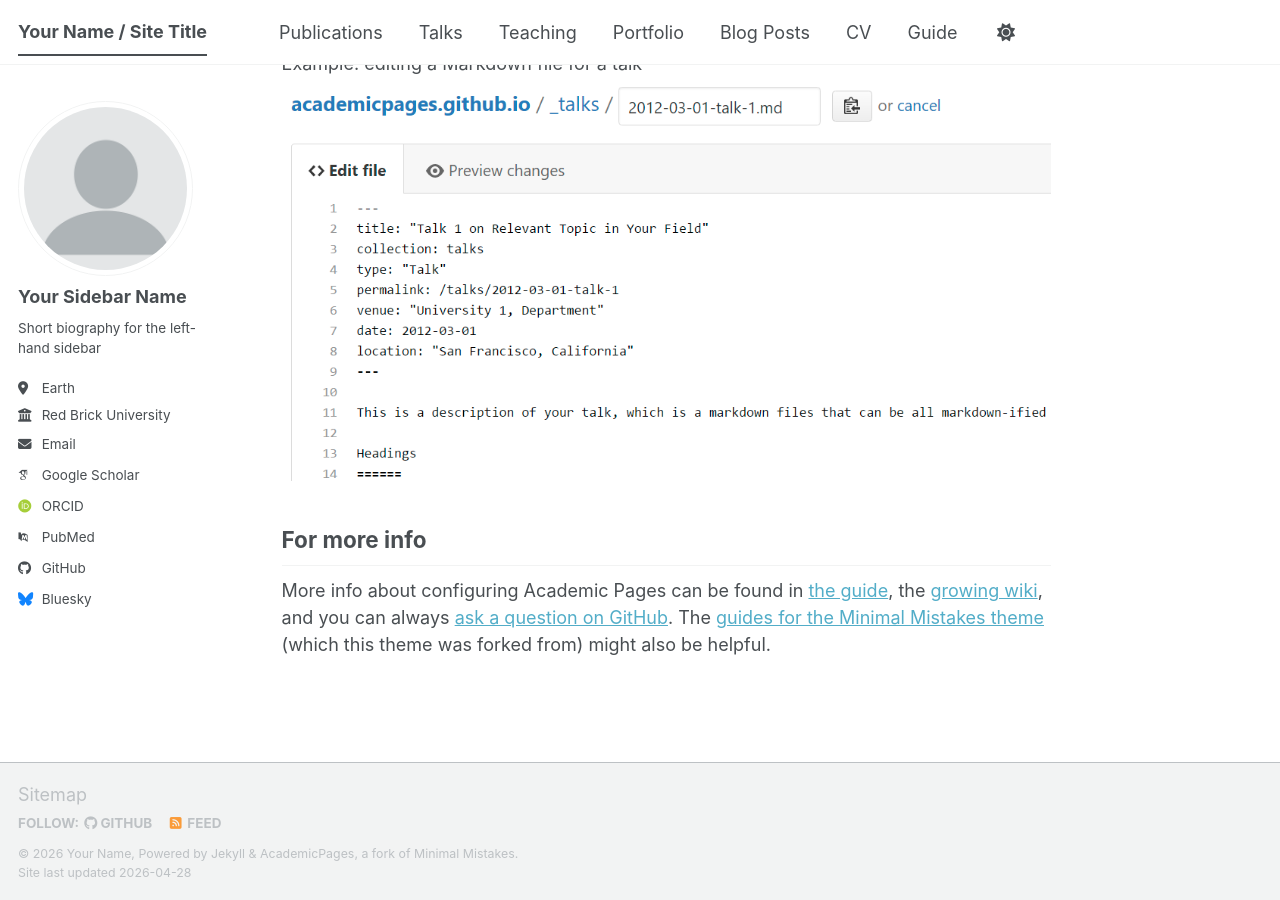
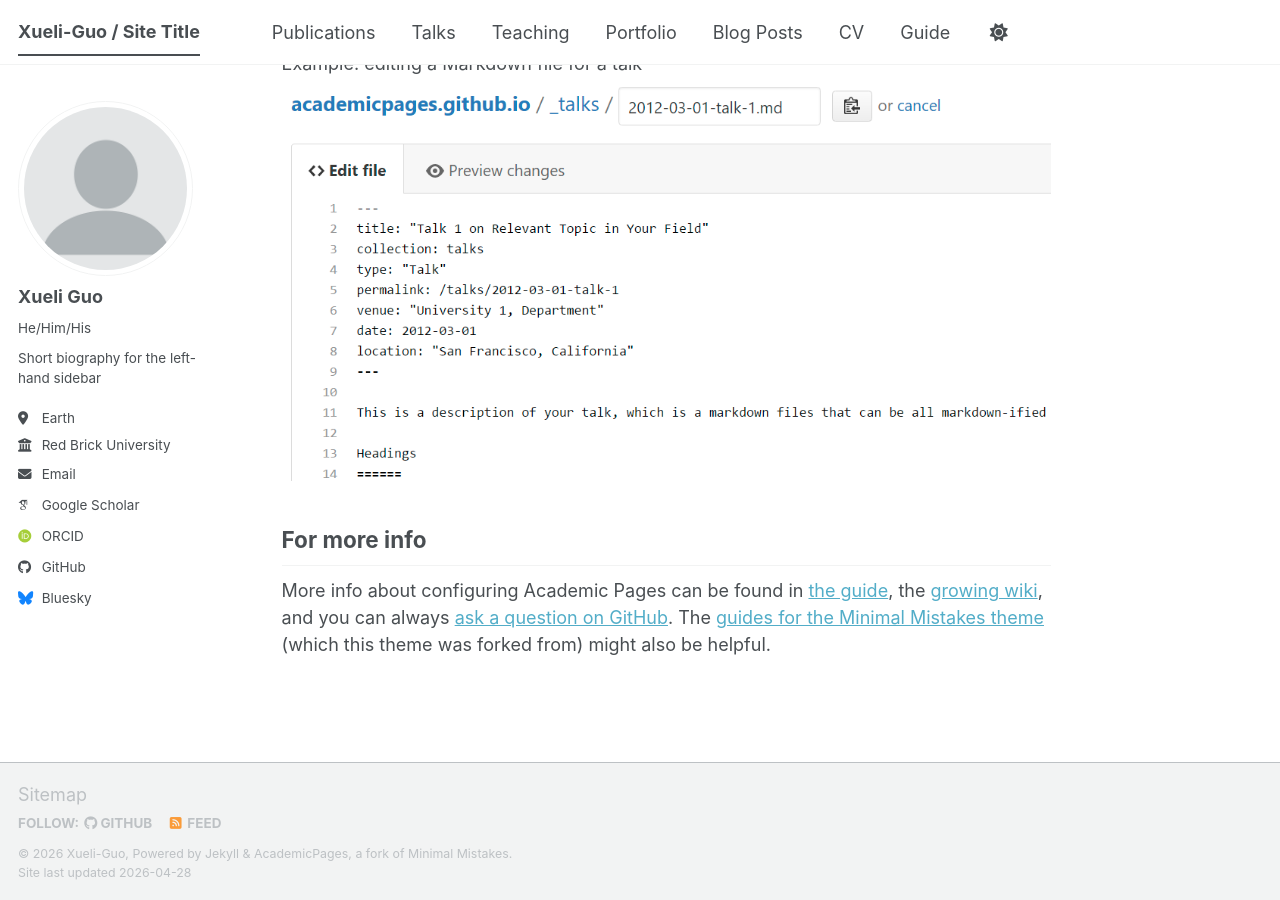
Before and after one commit to xueli-guo/xueli-guo.github.io, a Jekyll site: the page built from _pages/about.md, in a window 1280 px wide and 900 px high, scrolled down 2720 px. Built offline with Jekyll 4.4.1, drawn with Linux system fonts in a browser that asks for light colours; some web fonts are replaced; a script bundle is joined from its source files by our own code; library files that are not in the unit come from our copies.

Commit message:
first time

```diff
--- a/_config.yml
+++ b/_config.yml
@@ -9,10 +9,10 @@
 # Basic Site Settings
 locale                   : "en-US"
 site_theme               : "default" # The available themes options are "default", "air", "sunrise", "mint", "dirt" and "contrast"
-title                    : "Your Name / Site Title"
+title                    : "Xueli-Guo / Site Title"
 title_separator          : "-"
-name                     : &name "Your Name"
-description              : &description "Your Name's academic portfolio"   # Update this with a general description of your site, this is the default if not overridden by a page
+name                     : &name "Xueli-Guo"
+description              : &description "Xueli-Guo's academic portfolio"   # Update this with a general description of your site, this is the default if not overridden by a page
 url                      : https://academicpages.github.io # The base hostname & protocol for your site e.g. "https://[your GitHub username].github.io",
                                                            # or if you already have some other page hosted on Github then use "https://[your GitHub username].github.io/[Your Repo Name]"
 baseurl                  : "" # the subpath of your site, e.g. "/blog"
@@ -24,24 +24,24 @@ repository               : "academicpages/academicpages.github.io"
 author:
   # Biographic information
   avatar           : "profile.png"
-  name             : "Your Sidebar Name"
-  pronouns         : # example: "she/her"
+  name             : "Xueli Guo"
+  pronouns         : He/Him/His
   bio              : "Short biography for the left-hand sidebar"
   location         : "Earth"
   employer         : "Red Brick University"
   uri              : # URL
-  email            : "none@example.org"
+  email            : "guoxueli@whu.edu.cn"
 
   # Academic websites
   academia         : # URL
   arxiv            : # URL - Update with the correct link to your profile
-  googlescholar    : "https://scholar.google.com/citations?user=PS_CX0AAAAAJ"
+  googlescholar    : "https://scholar.google.com/citations?hl=zh-CN&user=iUTfUPYAAAAJ"
   inspire-hep      : # URL
   impactstory      : # URL
-  orcid            : "https://orcid.org/yourorcidurl"
+  orcid            : "https://orcid.org/0000-0002-3698-8853"
   semantic         : # URL
   ssrn             : # URL
-  pubmed           : "https://www.ncbi.nlm.nih.gov/pubmed/?term=john+snow"
+  pubmed           : #"https://www.ncbi.nlm.nih.gov/pubmed/?term=john+snow"
   researchgate     : # URL
   scopus           : # URL
   zotero           : # URL
```
